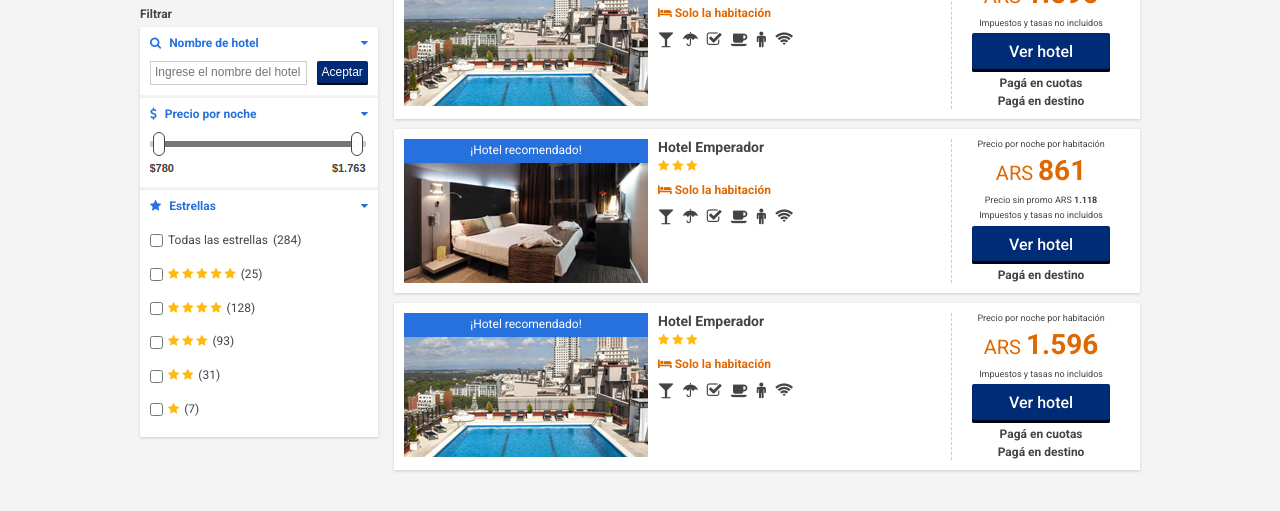
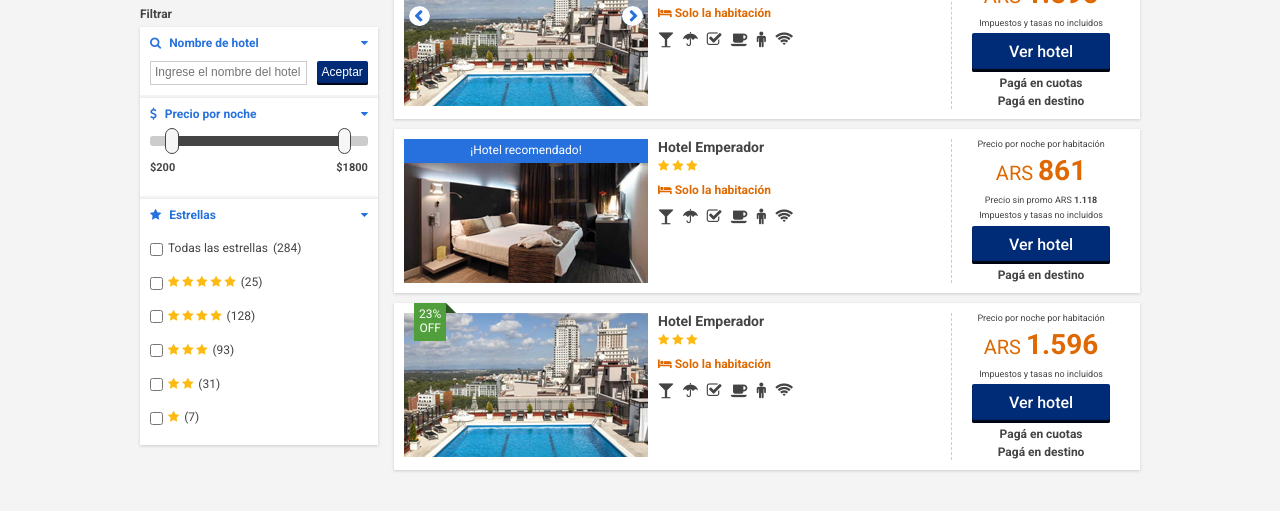
Before and after one commit to pixlKing/search-result, a website: page index.html in a window 1280 px wide. Shown: the part 327-838 px from the top of the page. Drawn offline with nearby package versions, Linux system fonts and the light colour scheme; files that its build step writes are made by us from their sources; files whose address does not match are found by name.

Commit message:
agregado el flag de descuento

```diff
--- a/index.html
+++ b/index.html
@@ -119,7 +119,16 @@
 								<i class="fa fa-caret-down pull-right" aria-hidden="true"></i>
 							</header>
 							<footer class="filter-footer">
-								<img src="/almundo/dist/img/price-range-dummy.jpg" />
+
+								<div class="slider-range" id="slider-range"></div>
+								<div class="range-amount">
+									<p id="amount">
+										<b class="min"></b>
+										<b class="max"></b>
+									</p>
+									<!--<input type="text" id="amount" readonly />-->
+								</div>
+
 							</footer>
 						</div>
 						<!-- box Filtro by Stars -->
@@ -202,7 +211,10 @@
 	<footer class="site-footer"></footer>
 
 	<!-- Scripts -->
+	<script src="https://code.jquery.com/jquery-1.12.4.js"></script>
+  	<script src="https://code.jquery.com/ui/1.12.1/jquery-ui.js"></script>
 	<script src="//ajax.googleapis.com/ajax/libs/angularjs/1.2.19/angular.js"></script>
 	<script src="dist/js/app.js"></script>
+	<script src="dist/js/search-result.js"></script>
 </body>
 </html>
--- /dev/null
+++ b/src/js/search-result.js
@@ -0,0 +1,16 @@
+// Price Range slider bar
+$( function() {
+    $( "#slider-range" ).slider({
+        range: true,
+        min: 0,
+        max: 2000,
+        values: [ 200, 1800 ],
+        slide: function( event, ui ) {
+            $("#amount .min").html( "$" + ui.values[ 0 ] );
+            $("#amount .max").html( "$" + ui.values[ 1 ] );
+        }
+    });
+    $("#amount .min").html( "$" + $( "#slider-range" ).slider( "values", 0 ) );
+    $("#amount .max").html( "$" + $( "#slider-range" ).slider( "values", 1 ) );
+    //$( "#amount" ).val( "$" + $( "#slider-range" ).slider( "values", 0 ) + " - $" + $( "#slider-range" ).slider( "values", 1 ) );
+} );
--- a/src/scss/_clusters.scss
+++ b/src/scss/_clusters.scss
@@ -2,6 +2,7 @@
 	@extend .generic-box;
 	display: flex;
 	justify-content: space-between;
+
 
 	.cluster-box-img {
 		min-width: $cluster-box-img-width;
@@ -9,6 +10,30 @@
 
 		img {
 			float: left;
+		}
+
+		.cluster-nav-img {
+			.prev, .next {
+				color: white;
+				font-size: $spacer-l;
+				margin-top: $spacer-xxl * -1;
+				position: absolute;
+				top: 50%;
+				cursor: pointer;
+
+				&:before {
+					background-color: $link-color;
+				    @include border-radius(50%);
+				    @include box-shadow(0,0,0,3px,white,inset);
+				    padding: 0 2px;
+				}
+			}
+			.prev {
+				left: $spacer-xs;
+			}
+			.next {
+				right: $spacer-xs;
+			}
 		}
 	}
 	.cluster-box-center {
--- a/src/scss/_flags.scss
+++ b/src/scss/_flags.scss
@@ -6,8 +6,28 @@
 		color: white;
 		padding: $spacer-xs 0;
 		text-align: center;
+
 		&.recomendado {
 			background-color: $recomendado-color;
 		}
+		&.off {
+			background-color: $off-color;
+			display: inline-block;
+			margin-left: $spacer-s;
+			margin-top: $spacer-s * -1;
+			padding: $spacer-xs;
+			position: relative;
+			text-align: center;
+
+			&:after {
+				border: $spacer-xs solid transparent;
+				border-bottom-color: $off-color-caret;
+				border-left-color: $off-color-caret;
+				content:'';
+				position: absolute;
+				right: $spacer-s * -1;
+				top: 0;
+			}
+		}
 	}
 }
--- /dev/null
+++ b/src/scss/_range-slider.scss
@@ -0,0 +1,41 @@
+// Plugin styles
+@import url('http://code.jquery.com/ui/1.12.1/themes/base/jquery-ui.min.css');
+
+//Override styles
+.ui-widget-content {
+	background-color: $range-bar-bg;
+}
+.ui-widget-header {
+	background-color: $range-bar-active-bg;
+	@include box-shadow(0,0,0,1px,$range-bar-active-bg);
+}
+.ui-widget.ui-widget-content {
+	border-color: transparent;
+}
+.ui-slider .ui-slider-handle {
+	cursor: pointer;
+	height: $range-grab-height;
+	width: $range-grab-width;
+
+	&:focus, &:active {
+		outline: none;
+	}
+}
+.ui-slider-horizontal .ui-slider-handle {
+	border: 1px solid $range-bar-active-bg;
+	@include border-radius($range-grab-radius);
+	top: -0.8em;
+}
+
+//
+.slider-range {
+	margin-top: $spacer-m;
+}
+.range-amount {
+	p {
+		display: flex;
+		font-size: $font-size-xsmall + 1;
+		justify-content: space-between;
+		padding: $spacer-xs 0 0;
+	}
+}
--- a/src/scss/_vars.scss
+++ b/src/scss/_vars.scss
@@ -22,6 +22,8 @@
 $grey:							#cccccc !default;
 $grey-dark:						#444444 !default;
 $gold:							#fdba12 !default;
+$green:							#509e3c !default;
+$green-dark:					darken( $green, 20% );
 
 // Site Colors
 $primary-color:					$orange !default;
@@ -89,3 +91,12 @@
 // Flags
 // Flags Colors
 $recomendado-color:				$link-color;
+$off-color:						$green;
+$off-color-caret:				$green-dark;
+
+// Range slider
+$range-bar-bg:					$grey;
+$range-bar-active-bg:			$grey-dark;
+$range-grab-height:				2.2em;
+$range-grab-width:				1.1em;
+$range-grab-radius:				50px;
--- a/src/scss/main.scss
+++ b/src/scss/main.scss
@@ -34,6 +34,7 @@
 @import './buttons';
 @import './clusters';
 @import './flags';
+@import './range-slider';
 
 // spacific styles
 @import './search-result';
--- a/src/views/includes/cluster-3.html
+++ b/src/views/includes/cluster-3.html
@@ -1,7 +1,10 @@
 <article class="cluster generic-box">
 	<figure class="cluster-box-img">
 		<div class="flags">
-			<div class="flag recomendado">¡Hotel recomendado!</div>
+			<div class="flag off">
+				<div>23%</div>
+				<div>OFF</div>
+			</div>
 		</div>
 		<a href="#" title="Ver hotel">
 			<img src="/almundo/dist/img/product-dummy-1.jpg" />
--- a/src/views/includes/cluster.html
+++ b/src/views/includes/cluster.html
@@ -6,6 +6,10 @@
 		<a href="#" title="Ver hotel">
 			<img src="/almundo/dist/img/product-dummy-1.jpg" />
 		</a>
+		<div class="cluster-nav-img">
+			<i class="fa fa-chevron-circle-left  prev" aria-hidden="true"></i>
+			<i class="fa fa-chevron-circle-right next" aria-hidden="true"></i>
+		</div>
 	</figure>
 	<div class="cluster-box-center">
 		<h1 class="cluster-title">
```
Also changed, not shown: dist/css/main.css, dist/js/search-result.js (added), 1 other file.
